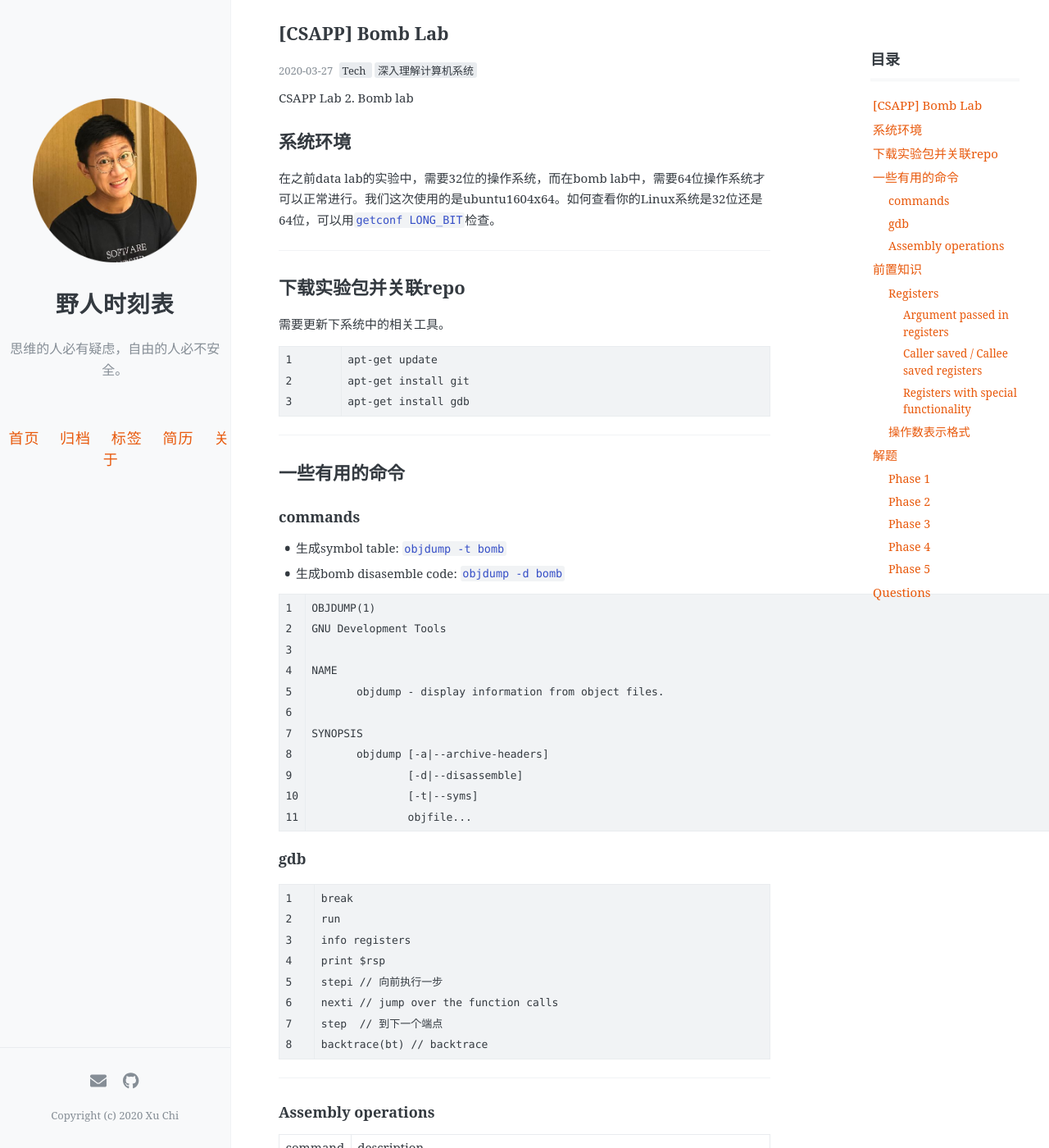
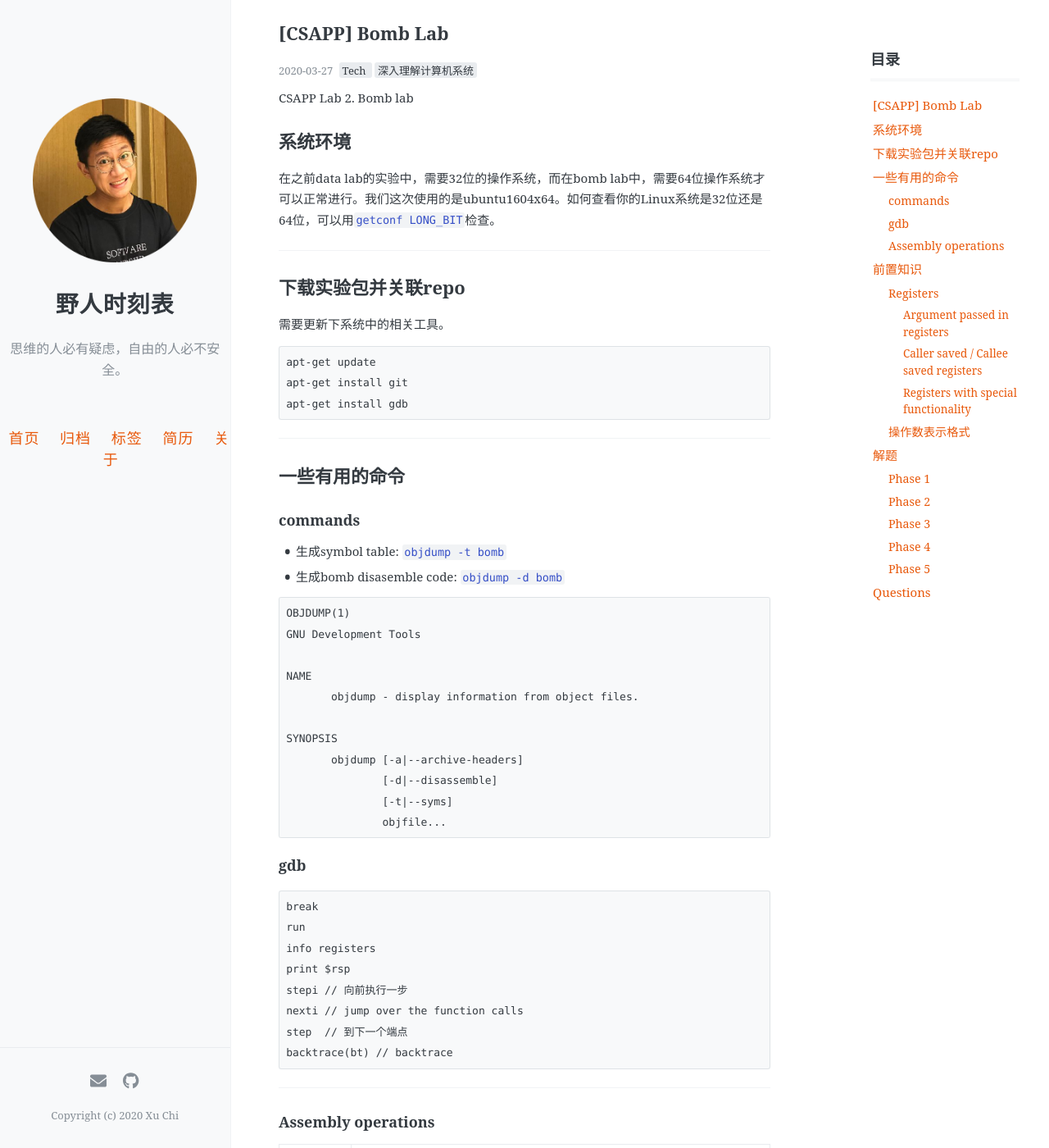
Before and after one commit to xuchi16/Lukathis.github.io, a Jekyll site: the page built from _posts/computer_system/2020-03-27-bomb-lab.markdown, in a window 1280 px wide and 1400 px high. Shown: the whole window at 82% size. Built offline with Jekyll 4.4.1, drawn with Linux system fonts in a browser that asks for light colours; comment, search, counter and statistics services are not loaded; some of the changed text lies outside the part shown.

Commit message:
update code area

```diff
--- a/_config.yml
+++ b/_config.yml
@@ -104,7 +104,7 @@ kramdown:
     span:
       line_numbers: false
     block:
-      line_numbers: true
+      line_numbers: false
       start_line: 1
 
 # Set the Sass partials directory, as we're using @imports
--- a/_sass/_highlights.scss
+++ b/_sass/_highlights.scss
@@ -12,11 +12,12 @@ code.highlighter-rouge {
 
 pre.highlight {
   font-size: $small-font-size;
-  // padding: .45em .45em .45em .625em;
-  // border: 1px solid $oc-gray-3;
+  padding: .45em .45em .45em .625em;
+  border: 1px solid $oc-gray-3;
   border-radius: 3px;
   margin: 1em 0;
-  // overflow: scroll;
+  overflow: auto;
+  -webkit-overflow-scrolling: touch;
 }
 
 .highlight  { background: $oc-gray-0; }
```
